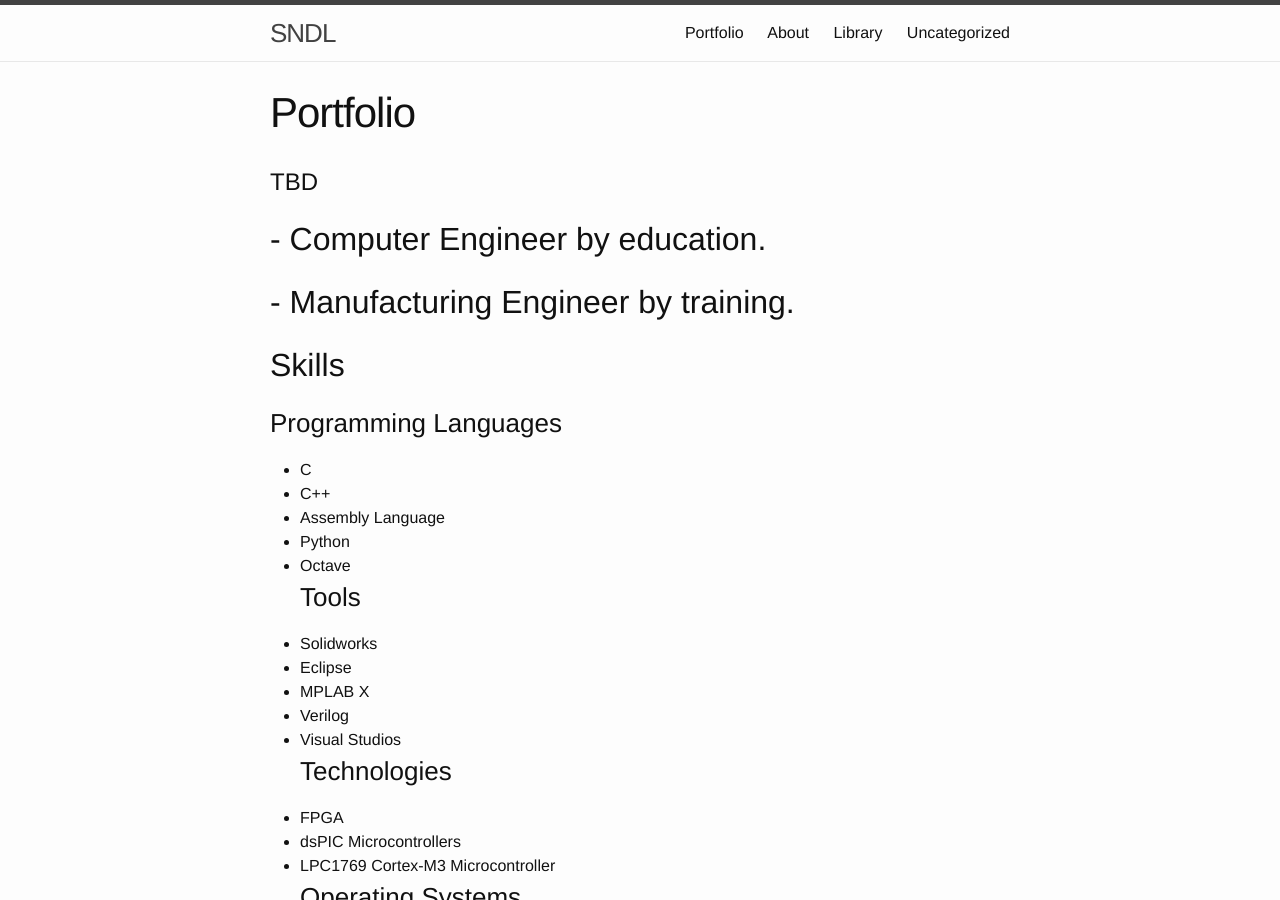
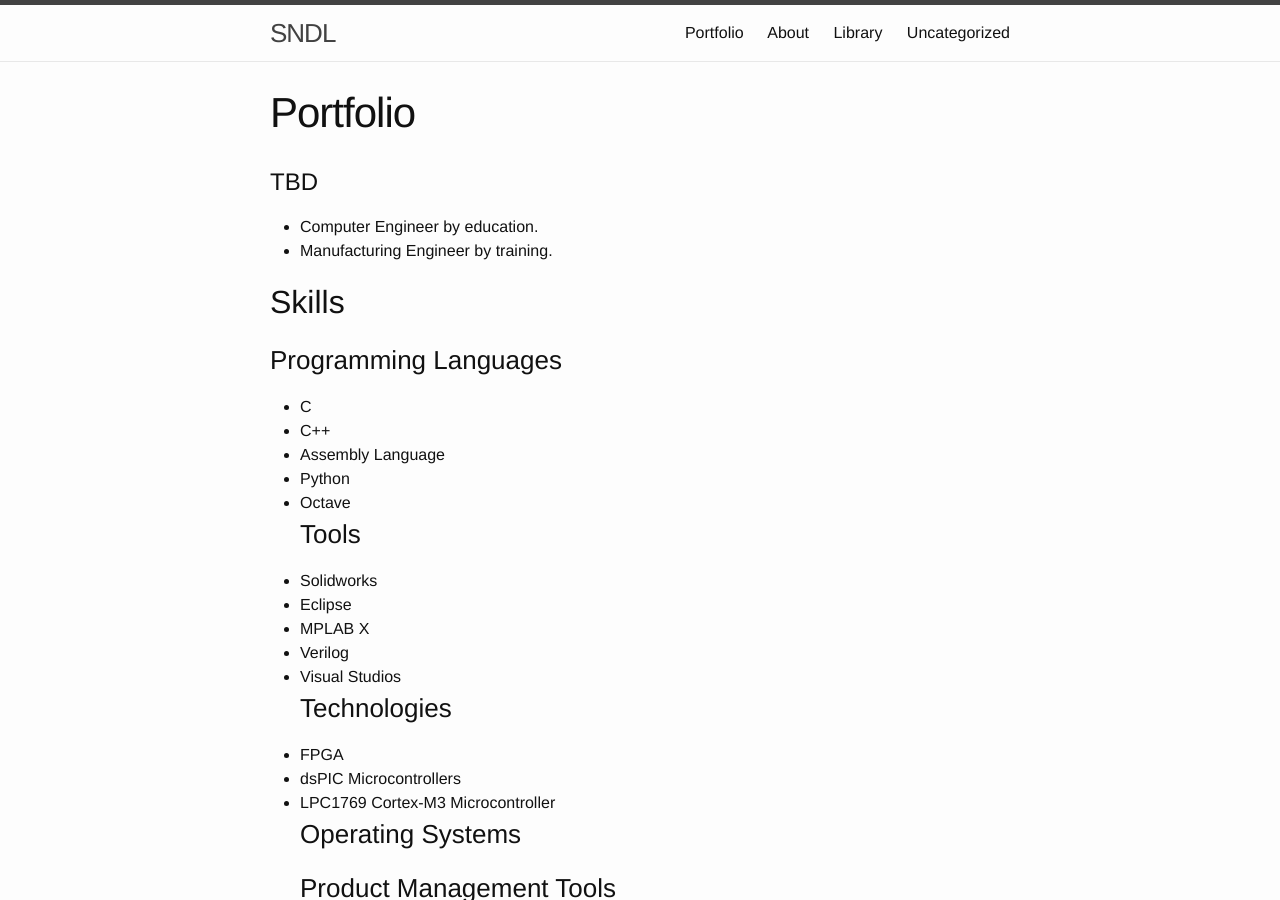
Before and after one commit to gishsteven/gishsteven.github.io, a Jekyll site: the page built from Portfolio.md, in a window 1280 px wide and 900 px high. Built offline with Jekyll 4.4.1, drawn with Linux system fonts in a browser that asks for light colours.

```diff
--- a/Portfolio.md
+++ b/Portfolio.md
@@ -6,8 +6,8 @@ published: true
 ---
 
 # TBD
-## - Computer Engineer by education.
-## - Manufacturing Engineer by training.
+ - Computer Engineer by education.
+ - Manufacturing Engineer by training.
 
 ## Skills
 ### Programming Languages
```
